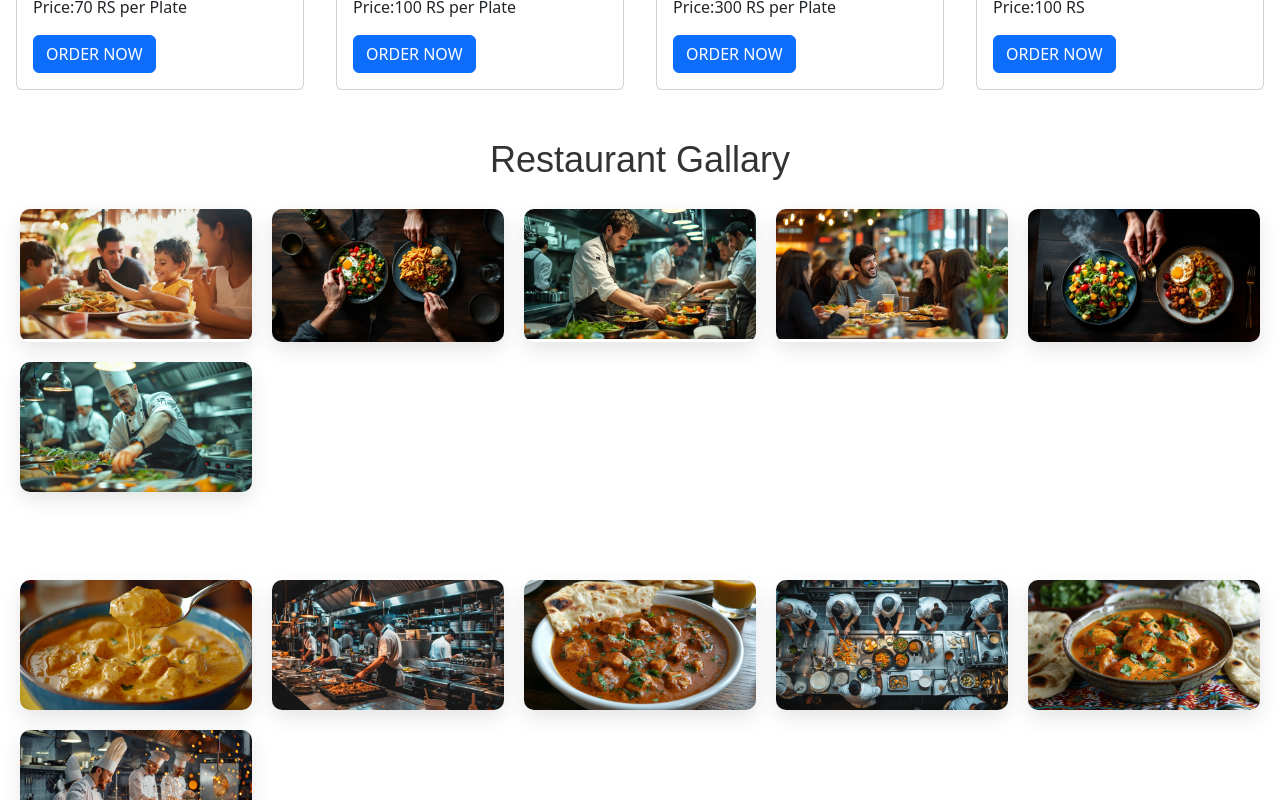
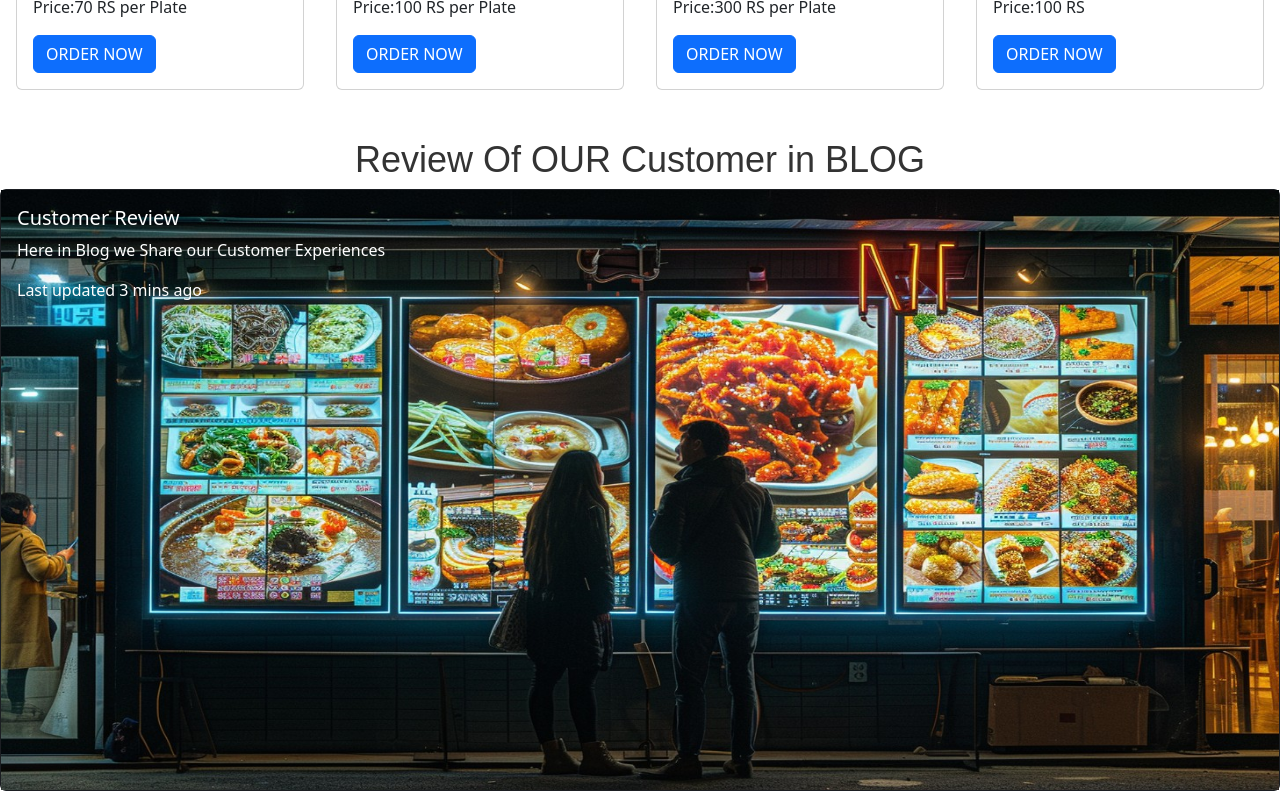
Before and after one commit to akashsaini3032/React-learning, a React (Vite) app: page / in a window 1280 px wide. Shown: the part 1420-2220 px from the top of the page. Built offline with nearby package versions, Linux system fonts and the light colour scheme.

Commit message:
update content

```diff
--- a/src/App.jsx
+++ b/src/App.jsx
@@ -247,7 +247,7 @@ const App =() => {
 <br /> <br />
 
 
-<h1 id="gallary">Restaurant Gallary</h1>
+{/* <h1 id="gallary">Restaurant Gallary</h1>
 
 <div className="restaurant-photo-gallery">
   <div className="photo-card"> <img src={img17}  ></img></div>
@@ -270,7 +270,7 @@ const App =() => {
 </div>
 
 <br /><br />
-
+ */}
 
 
 <h1 id="review">Review Of OUR Customer in BLOG</h1>
```
